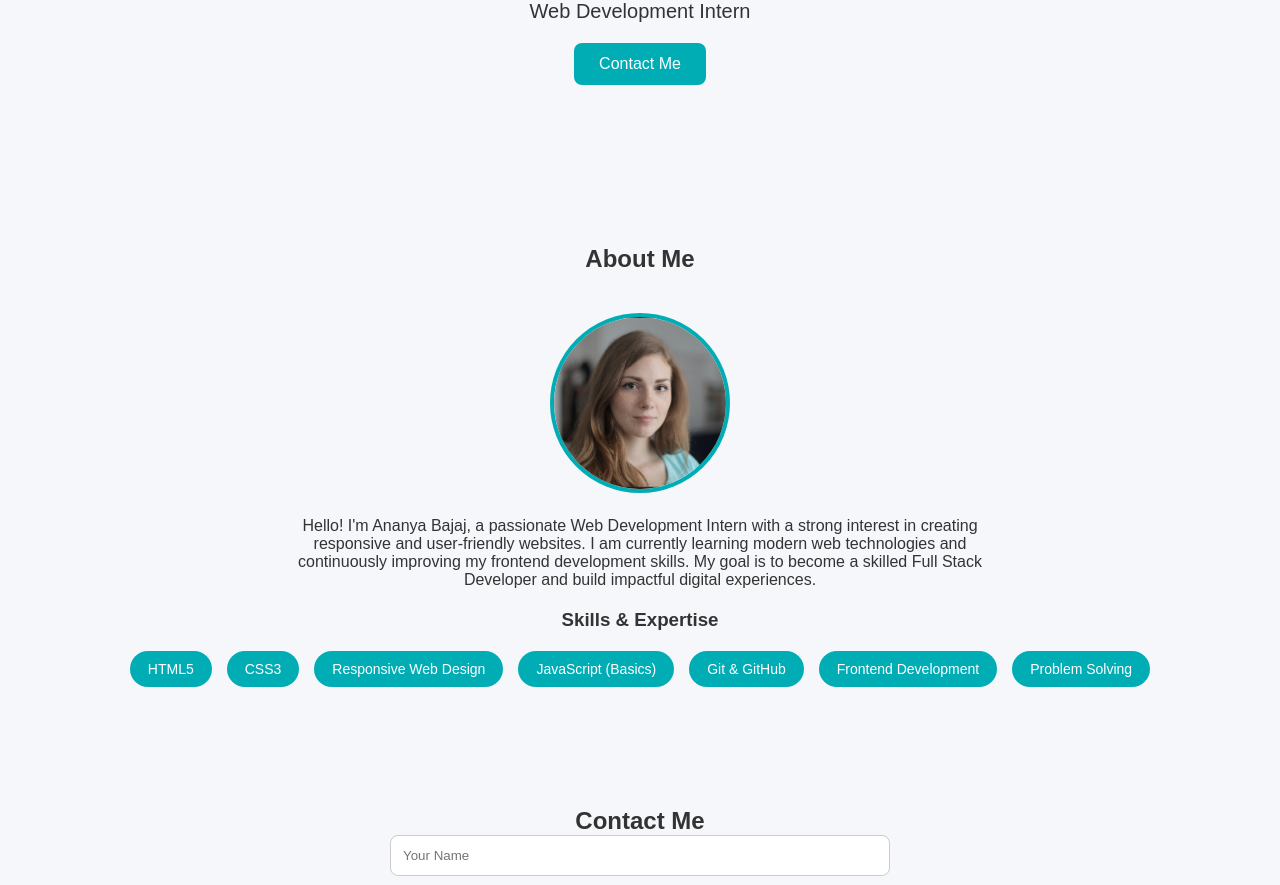
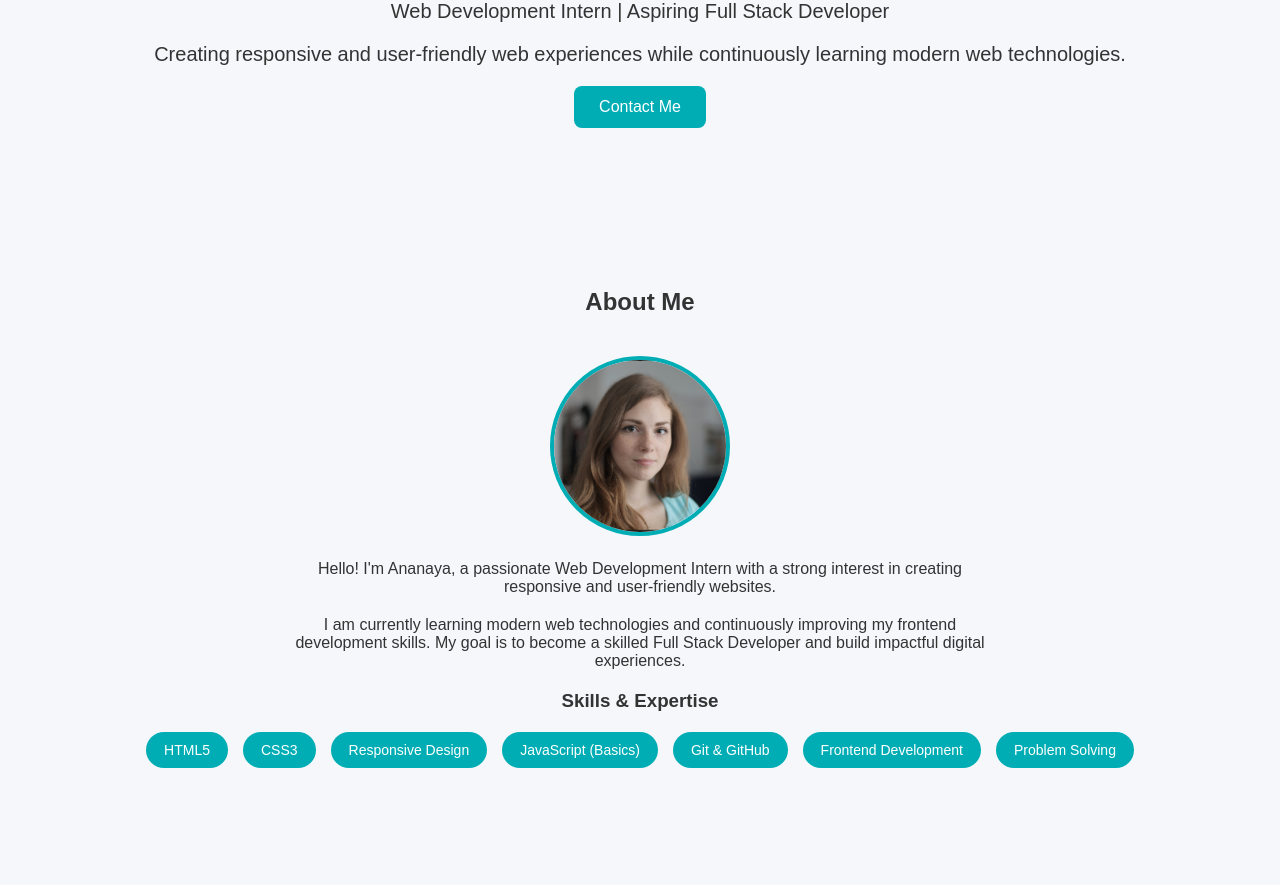
Before and after one commit to Ananaya2309/web-dev-internship, a plain HTML site: page index.html in a window 1280 px wide. Shown: the part 221-1106 px from the top of the page. Drawn offline with Linux system fonts and the light colour scheme.

Commit message:
Enhanced UI and responsive design

```diff
--- a/index.html
+++ b/index.html
@@ -2,13 +2,16 @@
 <html lang="en">
 <head>
     <meta charset="UTF-8">
-        <meta name="viewport" content="width=device-width ,initial-scale=1.0">
+    <meta name="viewport" content="width=device-width, initial-scale=1.0">
     <title>Ananaya's Portfolio</title>
     <link rel="stylesheet" href="style.css">
 </head>
+
 <body>
+
     <nav>
-            <div class ="logo">Ananaya</div>
+        <div class="logo">Ananaya</div>
+
         <ul>
             <li><a href="#home">Home</a></li>
             <li><a href="#about">About</a></li>
@@ -16,41 +19,81 @@
         </ul>
     </nav>
 
-        <section id="home"  class="hero">
-            <h1>Hi, I'm Ananya</h1>
-            <p>Web Development Intern </p>
+    <section id="home" class="hero">
+
+        <h1>Hi, I'm Ananaya </h1>
+
+        <p class="hero-subtitle">
+            Web Development Intern | Aspiring Full Stack Developer
+        </p>
+
+        <p class="hero-text">
+            Creating responsive and user-friendly web experiences while continuously learning modern web technologies.
+        </p>
+
         <a href="#contact" class="button">Contact Me</a>
+
     </section>
+
     <section id="about" class="about">
+
         <h2>About Me</h2>
-        <img src="images/picture.png" alt="Picture" class="picture-img">
+
+        <img src="images/picture.png" alt="Profile Picture" class="picture-img">
+
         <p>
-        Hello! I'm Ananya Bajaj, a passionate Web Development Intern with a strong interest in creating responsive and
-        user-friendly websites. I am currently learning modern web technologies and continuously improving my frontend development skills.
-        My goal is to become a skilled Full Stack Developer and build impactful digital experiences.
+            Hello! I'm Ananaya, a passionate Web Development Intern
+            with a strong interest in creating responsive and user-friendly
+            websites.
         </p>
+
+        <p>
+            I am currently learning modern web technologies and continuously
+            improving my frontend development skills. My goal is to become
+            a skilled Full Stack Developer and build impactful digital
+            experiences.
+        </p>
+
         <h3>Skills & Expertise</h3>
+
         <div class="skills-container">
             <span>HTML5</span>
             <span>CSS3</span>
-        <span>Responsive Web Design</span>
+            <span>Responsive Design</span>
             <span>JavaScript (Basics)</span>
             <span>Git & GitHub</span>
             <span>Frontend Development</span>
-        <span>Problem Solving</span> </div>
+            <span>Problem Solving</span>
+        </div>
+
     </section>
+
+
     <section id="contact" class="contact">
+
         <h2>Contact Me</h2>
 
         <form>
+
             <input type="text" placeholder="Your Name" required>
+
             <input type="email" placeholder="Your Email" required>
+
             <textarea rows="5" placeholder="Your Message"></textarea>
+
             <button type="submit">Send Message</button>
+
         </form>
+
     </section>
+
     <footer>
-        <p>© 2026 Ananaya Bajaj | All Rights Reserved</p>
+
+        <p>© 2026 Ananaya Bajaj</p>
+
+        <p>Web Development Intern</p>
+
     </footer>
+
 </body>
 </html>
--- a/style.css
+++ b/style.css
@@ -1,3 +1,6 @@
+html{
+    scroll-behavior: smooth;
+}
 * {
     margin: 0;
     padding: 0;
@@ -53,7 +56,7 @@ nav ul li a:hover {
 .hero p {
     font-size: 20px;
     margin-bottom: 20px;
-}.btn {
+}.button {
     display: inline-block;
     padding: 12px 25px;
     background: #00adb5;
@@ -62,7 +65,7 @@ nav ul li a:hover {
     border-radius: 8px;
 }
 
-.btn:hover {
+.button:hover {
     background: #008891;
 }
 
```
Lines whose indentation alone changed are shown as unchanged.
